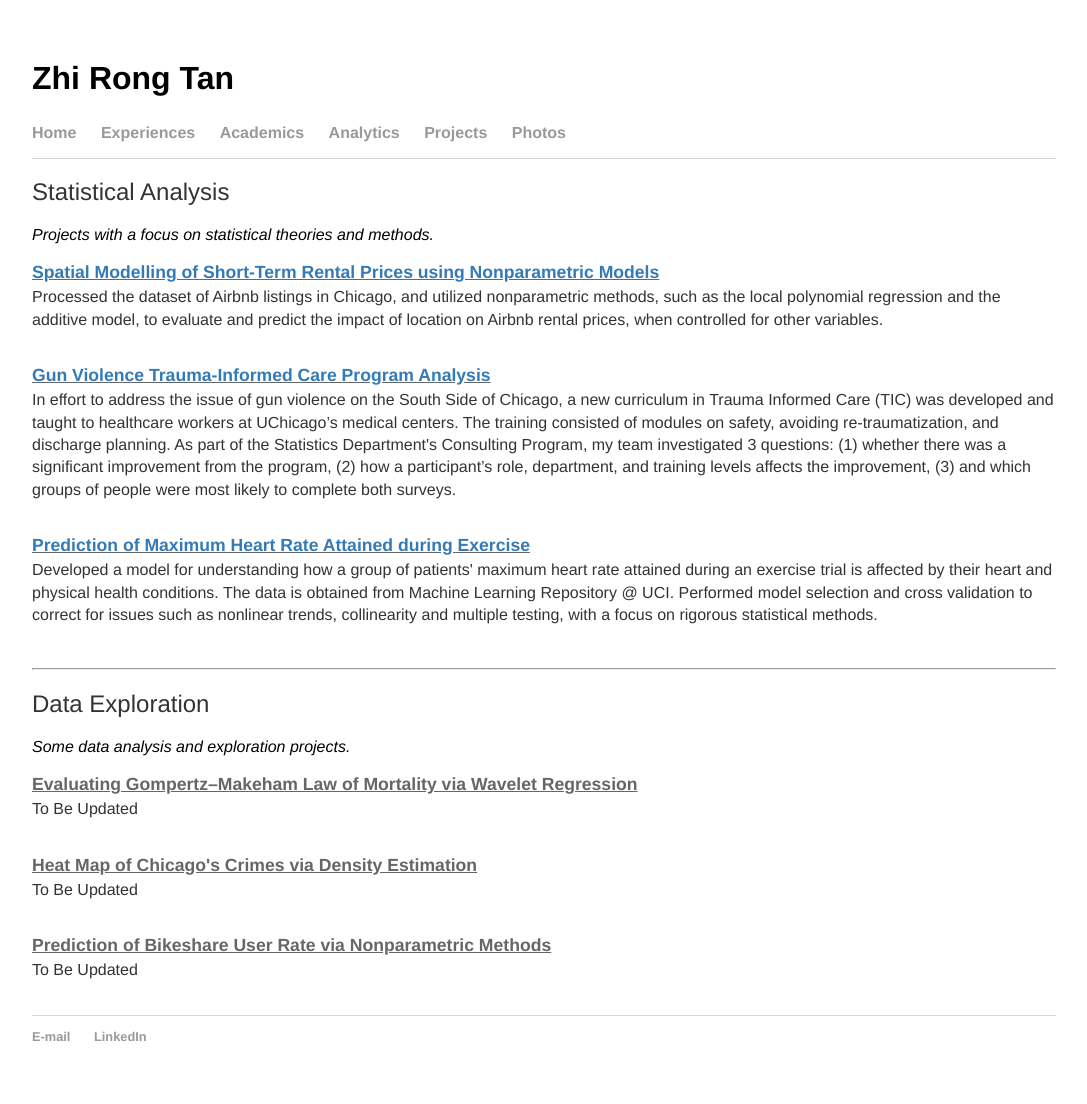
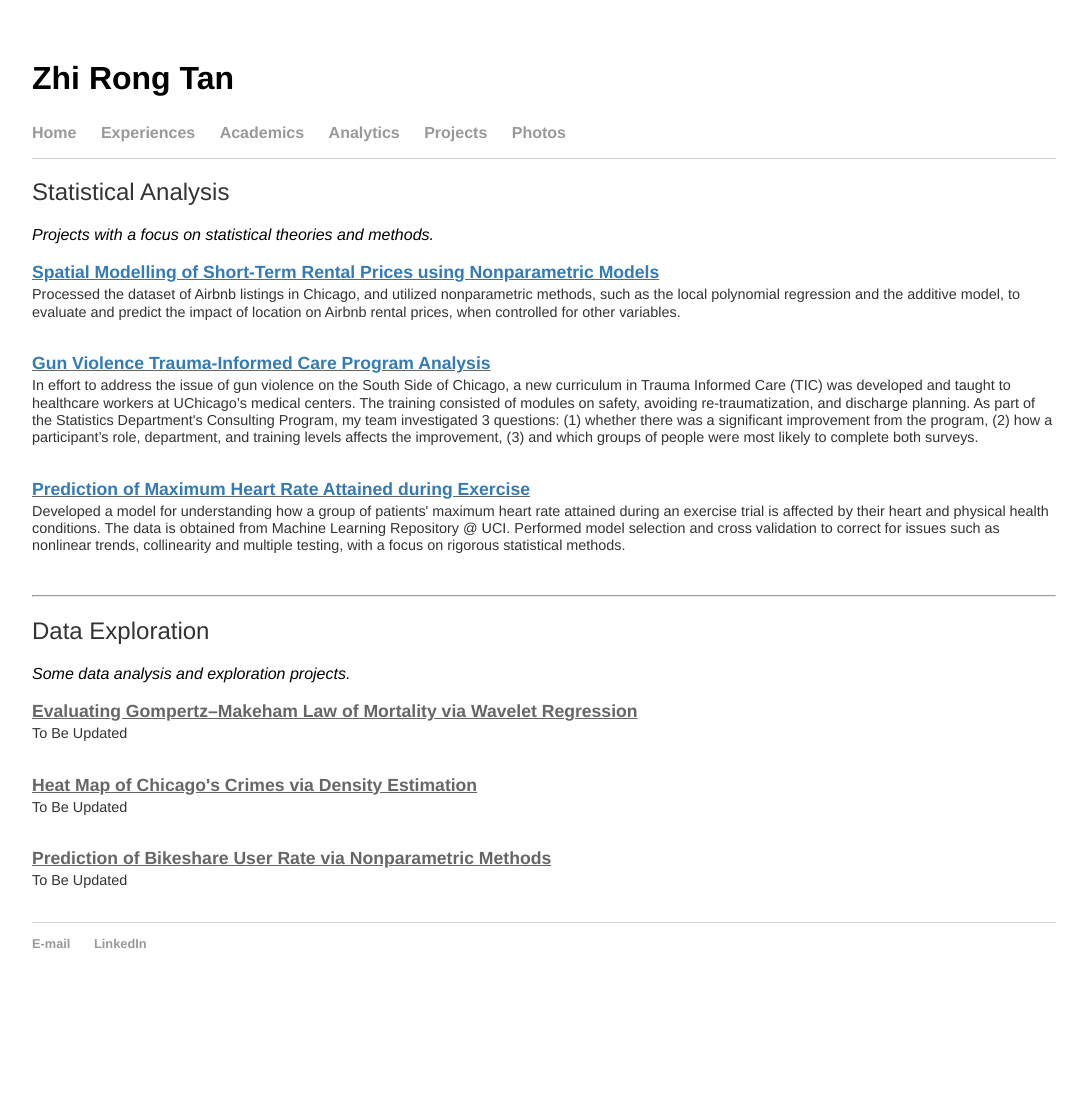
Before and after one commit to tanzhirong/tanzhirong.github.io, a Jekyll site: the page built from analytics/index.html, in a window 1280 px wide. Shown: the whole page, without its empty margins (96-1183 px from the left). Built offline with Jekyll 4.4.1, drawn with Linux system fonts in a browser that asks for light colours; after the commit the page ends 1011 px from its top, so only the background shows below that.

Commit message:
Update index.html

```diff
--- a/analytics/index.html
+++ b/analytics/index.html
@@ -7,15 +7,15 @@ title: Statistical Analysis | Zhi Rong Tan
 <i>Projects with a focus on statistical theories and methods.</i>
 <br><br>
 <div class="project_title"><b><u><a target="_blank" href="airbnb.pdf">Spatial Modelling of Short-Term Rental Prices using Nonparametric Models</a></u></b></div>
-<p>Processed the dataset of Airbnb listings in Chicago, and utilized nonparametric methods, such as the local polynomial regression and the additive model, to evaluate and predict the impact of location on Airbnb rental prices, when controlled for other variables. </p>
+<p class="exp_description">Processed the dataset of Airbnb listings in Chicago, and utilized nonparametric methods, such as the local polynomial regression and the additive model, to evaluate and predict the impact of location on Airbnb rental prices, when controlled for other variables. </p>
 <br>
 
 <div class="project_title"><b><u><a target="_blank" href="tic.pdf">Gun Violence Trauma-Informed Care Program Analysis</a></u></b></div>
-<p>In effort to address the issue of gun violence on the South Side of Chicago, a new curriculum in Trauma Informed Care (TIC) was developed and taught to healthcare workers at UChicago’s medical centers. The training consisted of modules on safety, avoiding re-traumatization, and discharge planning. As part of the Statistics Department's Consulting Program, my team investigated 3 questions: (1) whether there was a significant improvement from the program, (2) how a participant’s role, department, and training levels affects the improvement, (3) and which groups of people were most likely to complete both surveys. </p>
+<p class="exp_description">In effort to address the issue of gun violence on the South Side of Chicago, a new curriculum in Trauma Informed Care (TIC) was developed and taught to healthcare workers at UChicago’s medical centers. The training consisted of modules on safety, avoiding re-traumatization, and discharge planning. As part of the Statistics Department's Consulting Program, my team investigated 3 questions: (1) whether there was a significant improvement from the program, (2) how a participant’s role, department, and training levels affects the improvement, (3) and which groups of people were most likely to complete both surveys. </p>
 <br>
 
 <div class="project_title"><b><u><a target="_blank" href="maxhr.html">Prediction of Maximum Heart Rate Attained during Exercise</a></u></b></div>
-<p>Developed a model for understanding how a group of patients' maximum heart rate attained during an exercise trial is affected by their heart and physical health conditions. The data is obtained from Machine Learning Repository @ UCI. Performed model selection and cross validation to correct for issues such as nonlinear trends, collinearity and multiple testing, with a focus on rigorous statistical methods.</p>
+<p class="exp_description">Developed a model for understanding how a group of patients' maximum heart rate attained during an exercise trial is affected by their heart and physical health conditions. The data is obtained from Machine Learning Repository @ UCI. Performed model selection and cross validation to correct for issues such as nonlinear trends, collinearity and multiple testing, with a focus on rigorous statistical methods.</p>
 <br>
 <hr>
 
@@ -23,13 +23,13 @@ title: Statistical Analysis | Zhi Rong Tan
 <i>Some data analysis and exploration projects.</i><br><br>
 
 <div class="project_title"><b><u><a target="_blank" href="flies.html"></a>Evaluating Gompertz–Makeham Law of Mortality via Wavelet Regression</u></b></div>
-<p>To Be Updated</p>
+<p class="exp_description">To Be Updated</p>
 <br>
 
 <div class="project_title"><b><u><a target="_blank" href="crime.html"></a>Heat Map of Chicago's Crimes via Density Estimation</u></b></div>
-<p>To Be Updated</p>
+<p class="exp_description">To Be Updated</p>
 <br>
 
 <div class="project_title"><b><u><a target="_blank" href="bikeshare1.html"></a>Prediction of Bikeshare User Rate via Nonparametric Methods</u></b></div>
-<p>To Be Updated</p>
+<p class="exp_description">To Be Updated</p>
 <br>
```
